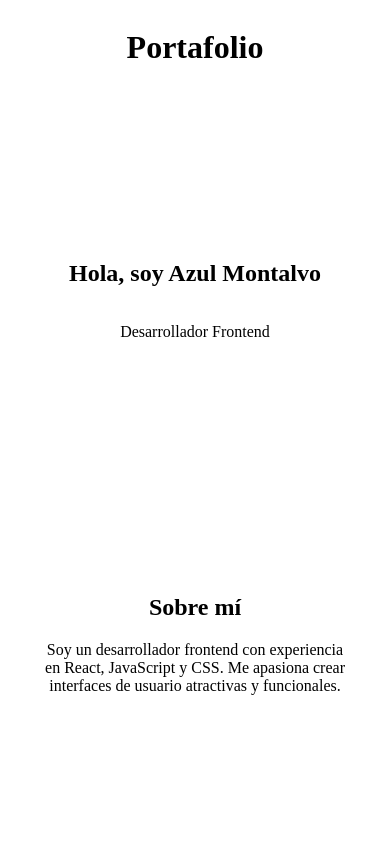
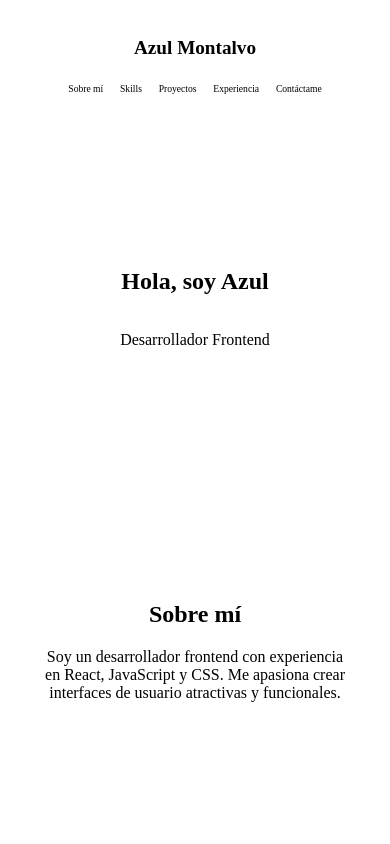
Before and after one commit to AzulMontalvo/Portafolio-Frontend, a React (Vite) app: page / in a window 390 px wide. Shown: the top 844 px of the page. Built offline with nearby package versions, Linux system fonts and the light colour scheme; the HTML template or start-up script is replaced by a standard one.

Commit message:
NavBar responsive (estilos nuevos)

```diff
--- /dev/null
+++ b/src/assets/icons/Icons.jsx
@@ -0,0 +1,111 @@
+export const HomeIcon = () => (
+  <svg
+    xmlns="http://www.w3.org/2000/svg"
+    width="24"
+    height="24"
+    viewBox="0 0 24 24"
+    fill="none"
+    stroke="currentColor"
+    stroke-width="1.5"
+    stroke-linecap="round"
+    stroke-linejoin="round"
+    class="lucide lucide-house-icon lucide-house"
+  >
+    <path d="M15 21v-8a1 1 0 0 0-1-1h-4a1 1 0 0 0-1 1v8" />
+    <path d="M3 10a2 2 0 0 1 .709-1.528l7-6a2 2 0 0 1 2.582 0l7 6A2 2 0 0 1 21 10v9a2 2 0 0 1-2 2H5a2 2 0 0 1-2-2z" />
+  </svg>
+);
+
+export const AboutIcon = () => (
+  <svg
+    xmlns="http://www.w3.org/2000/svg"
+    width="24"
+    height="24"
+    viewBox="0 0 24 24"
+    fill="none"
+    stroke="currentColor"
+    stroke-width="1.5"
+    stroke-linecap="round"
+    stroke-linejoin="round"
+    class="lucide lucide-file-user-icon lucide-file-user"
+  >
+    <path d="M6 22a2 2 0 0 1-2-2V4a2 2 0 0 1 2-2h8a2.4 2.4 0 0 1 1.704.706l3.588 3.588A2.4 2.4 0 0 1 20 8v12a2 2 0 0 1-2 2z" />
+    <path d="M14 2v5a1 1 0 0 0 1 1h5" />
+    <path d="M16 22a4 4 0 0 0-8 0" />
+    <circle cx="12" cy="15" r="3" />
+  </svg>
+);
+
+export const SkillsIcon = () => (
+  <svg
+    xmlns="http://www.w3.org/2000/svg"
+    width="24"
+    height="24"
+    viewBox="0 0 24 24"
+    fill="none"
+    stroke="currentColor"
+    stroke-width="1.5"
+    stroke-linecap="round"
+    stroke-linejoin="round"
+    class="lucide lucide-zap-icon lucide-zap"
+  >
+    <path d="M4 14a1 1 0 0 1-.78-1.63l9.9-10.2a.5.5 0 0 1 .86.46l-1.92 6.02A1 1 0 0 0 13 10h7a1 1 0 0 1 .78 1.63l-9.9 10.2a.5.5 0 0 1-.86-.46l1.92-6.02A1 1 0 0 0 11 14z" />
+  </svg>
+);
+
+export const ProjectsIcon = () => (
+  <svg
+    xmlns="http://www.w3.org/2000/svg"
+    width="24"
+    height="24"
+    viewBox="0 0 24 24"
+    fill="none"
+    stroke="currentColor"
+    stroke-width="1.5"
+    stroke-linecap="round"
+    stroke-linejoin="round"
+    class="lucide lucide-folder-code-icon lucide-folder-code"
+  >
+    <path d="M10 10.5 8 13l2 2.5" />
+    <path d="m14 10.5 2 2.5-2 2.5" />
+    <path d="M20 20a2 2 0 0 0 2-2V8a2 2 0 0 0-2-2h-7.9a2 2 0 0 1-1.69-.9L9.6 3.9A2 2 0 0 0 7.93 3H4a2 2 0 0 0-2 2v13a2 2 0 0 0 2 2z" />
+  </svg>
+);
+
+export const ExperienceIcon = () => (
+  <svg
+    xmlns="http://www.w3.org/2000/svg"
+    width="24"
+    height="24"
+    viewBox="0 0 24 24"
+    fill="none"
+    stroke="currentColor"
+    stroke-width="1.5"
+    stroke-linecap="round"
+    stroke-linejoin="round"
+    class="lucide lucide-briefcase-business-icon lucide-briefcase-business"
+  >
+    <path d="M12 12h.01" />
+    <path d="M16 6V4a2 2 0 0 0-2-2h-4a2 2 0 0 0-2 2v2" />
+    <path d="M22 13a18.15 18.15 0 0 1-20 0" />
+    <rect width="20" height="14" x="2" y="6" rx="2" />
+  </svg>
+);
+
+export const ContactIcon = () => (
+  <svg
+    xmlns="http://www.w3.org/2000/svg"
+    width="24"
+    height="24"
+    viewBox="0 0 24 24"
+    fill="none"
+    stroke="currentColor"
+    stroke-width="1.5"
+    stroke-linecap="round"
+    stroke-linejoin="round"
+    class="lucide lucide-mail-icon lucide-mail"
+  >
+    <path d="m22 7-8.991 5.727a2 2 0 0 1-2.009 0L2 7" />
+    <rect x="2" y="4" width="20" height="16" rx="2" />
+  </svg>
+);
--- a/src/components/Footer.tsx
+++ b/src/components/Footer.tsx
@@ -1,6 +1,6 @@
 function Footer() {
   return (
-    <footer className="text-center py-4 bg-gray-800 text-white">
+    <footer className="footer">
       <p>&copy; {new Date().getFullYear()} My Portfolio. All rights reserved.</p>
     </footer>
   )
--- a/src/components/Hero.tsx
+++ b/src/components/Hero.tsx
@@ -1,7 +1,7 @@
 function Hero() {
   return (
     <section className="hero">
-      <h1>Hola, soy Azul Montalvo</h1>
+      <h1>Hola, soy Azul</h1>
       <p>Desarrollador Frontend</p>
     </section>
   )
--- a/src/components/Navbar.tsx
+++ b/src/components/Navbar.tsx
@@ -1,17 +1,30 @@
+import { HomeIcon, AboutIcon, SkillsIcon, ProjectsIcon, ExperienceIcon, ContactIcon } from "../assets/icons/Icons"
+
 function Navbar() {
+    const title = "<am/>"
+    const navLinks = [
+        // { name: "Home", href: "#home", icon: <HomeIcon /> },
+        { name: "Sobre mí", href: "#about", icon: <AboutIcon /> },
+        { name: "Skills", href: "#skills", icon: <SkillsIcon /> },
+        { name: "Proyectos", href: "#projects", icon: <ProjectsIcon /> },
+        { name: "Experiencia", href: "#experience", icon: <ExperienceIcon /> },
+        { name: "Contáctame", href: "#contact", icon: <ContactIcon /> },
+    ]
 
   return (
     <header className="navbar">
         <div className="nav-container">
-            <h1 className="nav-title">Portafolio</h1>
+            <h1 className="nav-title"><a href="#home">Azul Montalvo</a></h1>
             <nav>
                 <ul className="nav-links">
-                    <li><a href="#home">Inicio</a></li>
-                    <li><a href="#about">Sobre mí</a></li>
-                    <li><a href="#skills">Skills</a></li>
-                    <li><a href="#projects">Proyectos</a></li>
-                    <li><a href="#experience">Experiencia</a></li>
-                    <li><a href="#contact">Contáctame</a></li>
+                    {navLinks.map((link) => (
+                        <li key={link.name} className="nav-item">
+                            <a href={link.href} className="nav-link">
+                                <span className="nav-icon">{link.icon}</span>
+                                <span className="nav-text">{link.name}</span>
+                            </a>
+                        </li>
+                    ))}
                 </ul>
             </nav>
         </div>
--- a/src/styles/portfolio.css
+++ b/src/styles/portfolio.css
@@ -1,32 +1,51 @@
 /* Navbar */
 .navbar {
-width: 100%;
+    width: 100%;
+}
+
+.navbar a {
+    color: var(--primary);
+    text-decoration: none;
 }
 
 .nav-container {
     display: flex;
+    justify-content: space-between;
     align-items: center;
-    justify-content: space-between;
     padding: 0 2rem;
-    color: var(--primary);
 }
 
 .nav-title {
-    font-size: 2rem;
-    font-weight: 900;
+    white-space: nowrap;
+    font-weight: 800;
 }
 
 .nav-links {
+    /* flex: 1; */
     display: flex;
-    gap: 2rem;
+    justify-content: center;
+    align-items: center;
+    gap: 4px;
     list-style: none;
+    font-size: 0.9rem;
+    padding: 0;
+    padding-top: 0.4rem;
 }
 
-.nav-links li a {
+.nav-link {
     color: var(--primary);
-    font-size: 1.2rem;
-    font-weight: 500;
-    text-decoration: none;
+    padding: 0.5rem 0.7rem 0.3rem;
+    border-radius: 10px 10px 0 0;
+    transition: background-color 0.3s ease;
+}
+
+.nav-link:hover {
+    background-color: var(--primary);
+    color: #fff;
+}
+
+.nav-icon {
+    display: none;
 }
 
 /* Hero */
@@ -74,12 +93,70 @@ width: 100%;
     text-align: center;
 }
 
+/* Footer */
+.footer {
+    padding: 2rem;
+    background-color: var(--background);
+    text-align: center;
+}
+
 @media (max-width: 768px) {
+    .navbar {}
+
     .nav-container {
-        justify-content: center;
+        flex-direction: column;
+        padding-top: 1rem;
+    }
+
+    .nav-title {
+        font-size: 1.2rem;
+    }
+
+    /* .nav-item:last-child .nav-text {
+        display: none;
+    } */
+
+    .nav-container nav {
+        width: 100%;
     }
 
     .nav-links {
-        display: none;
+        width: 100%;
+        justify-content: center;
+        margin: 0;
+    }
+
+    .nav-link {
+        padding: 0.1rem 0.4rem 0.1rem;
+        border-radius: 10px 10px 0 0;
+    }
+
+    .nav-icon {
+        /* display: block;
+        margin-right: 0.5rem; */
+    }
+
+    .nav-text {
+        font-size: 0.6rem;
+        /* display: none; */
     }
 }
+
+@media (max-width: 375px) {
+    .nav-container {
+        padding: 1rem 0;
+    }
+
+    .nav-links {
+        gap: 0;
+    }
+
+    .nav-link {
+        padding: 0.1rem 0.3rem 0.1rem;
+        border-radius: 10px 10px 0 0;
+    }
+
+    .nav-text {
+        font-size: 0.6rem;
+    }
+}
```
